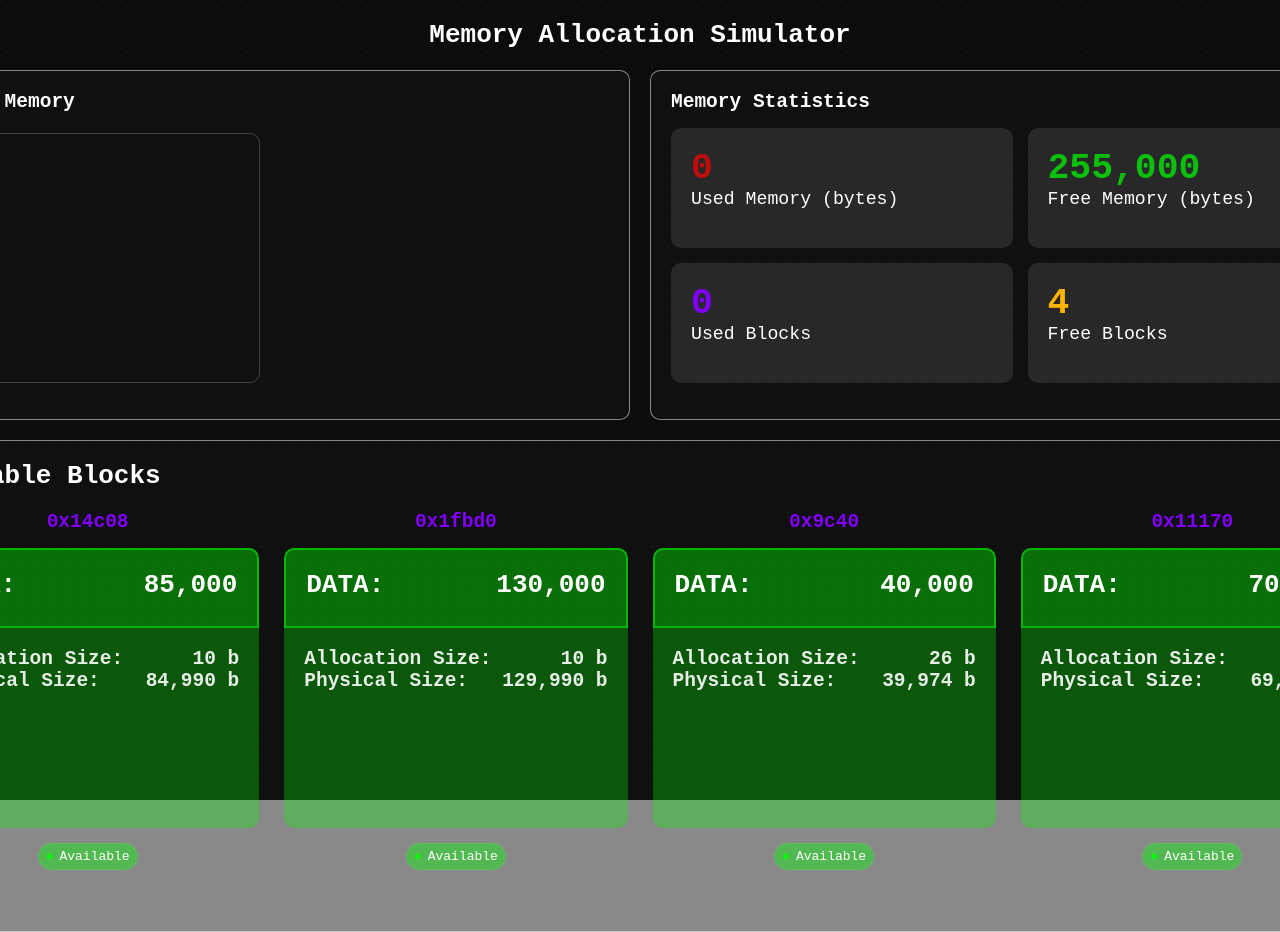
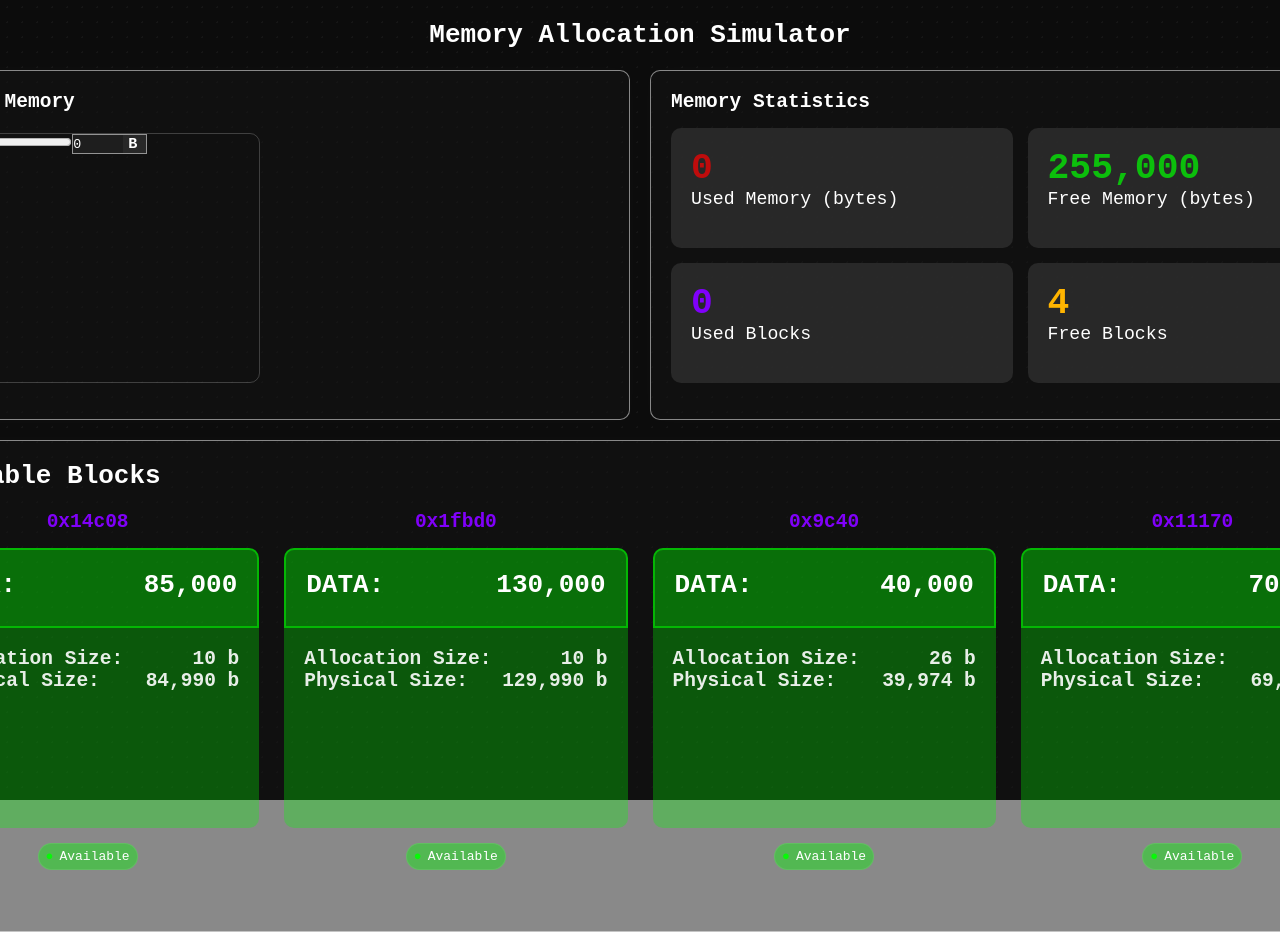
Before and after one commit to ItsAulric/Memory-Allocation-Simulator, a React app in the folder frontend/: page / in a window 1280 px wide. Shown: the top 932 px of the page. Built offline with nearby package versions, Linux system fonts and the light colour scheme; the HTML template or start-up script is replaced by a standard one.

Commit message:
feat(controller): add request memory input prototype

```diff
--- a/frontend/src/App.css
+++ b/frontend/src/App.css
@@ -47,7 +47,37 @@
     border: 1px solid rgba(255, 255, 255, 0.2);
     border-radius: 10px;
 
+    display: flex;
+
+    & input[type="range"] {
+        align-self: flex-start;
+    }
+
+    & input[type="text"] {
+        width: 50px;
+        height: 18px;
+
+        color: #fff;
+
+        border: none;
+        background-color: rgba(20, 20, 20, 0.5);
+
+
+    }
+
     margin-top: 20px;
+}
+
+.text-input {
+    width: 75px;
+    height: 20px;
+
+    border: 1px solid rgba(255, 255, 255, 0.5);
+
+    background-color: rgba(50, 50, 50, 0.7);
+
+    display: flex;
+    align-items: center;
 }
 
 .grid-container {
--- a/frontend/src/App.jsx
+++ b/frontend/src/App.jsx
@@ -35,6 +35,8 @@ export default function App() {
 
     }
 
+    const [memorySize, setMemorySize] = useState(0);
+
     return (
         <div className='page-container'>
             <h1>Memory Allocation Simulator</h1>
@@ -44,7 +46,26 @@ export default function App() {
                     <h1>Request Memory</h1>
 
                     <form onSubmit='' className='memory-form'>
+                        <label htmlFor="memorySize">Size</label>
+                        <input
+                            id='memorySize'
+                            type="range"
+                            min={0}
+                            max={1024}
+                            value={memorySize}
+                            onChange={(e) => setMemorySize(Number(e.target.value))}
+                        />
 
+                        <div className='text-input'>
+                            <input
+                                type="text"
+                                min={1}
+                                max={1024}
+                                value={memorySize}
+                                onChange={(e) => setMemorySize(Number(e.target.value))}
+                            />
+                            <h3 style={{marginLeft: 5}}>B</h3>
+                        </div>
                     </form>
                     <div className='created-blocks-container'>
 
--- a/frontend/src/Components/AvailableBlocks/AvailableBlocks.jsx
+++ b/frontend/src/Components/AvailableBlocks/AvailableBlocks.jsx
@@ -12,10 +12,10 @@ export default function AvailableBlocks(props) {
     const physicalSize = blockSize - randomNumber;
     const formattedPhysicalSize = physicalSize.toLocaleString();
 
-    const [isAvailable, setIsAvailable] = useState(true);
+    const [isUsed, setIsUsed] = useState(false);
     useEffect(() => {
         const checkBlock = () => {
-            if (props.used === true) setIsAvailable(false);
+            if (props.used === true) setIsUsed(true);
         }
         checkBlock();
     }, [])
@@ -37,16 +37,13 @@ export default function AvailableBlocks(props) {
                     <h2>Physical Size:</h2>
                     <h2>{formattedPhysicalSize} b</h2>
                 </div>
+
             </div>
-            {isAvailable
-                ?
-                <div className='status'>
-                    <p style={{ color: 'rgba(0, 255, 0, 0.9)' }}>&#9679;</p>
-                    <p>Available</p>
-                </div>
-                :
-                null
-            }
+
+            <div className='status'>
+                <p style={{ color: 'rgba(0, 255, 0, 0.9)' }}>&#9679;</p>
+                <p>Available</p>
+            </div>
         </div>
     )
 }
```
